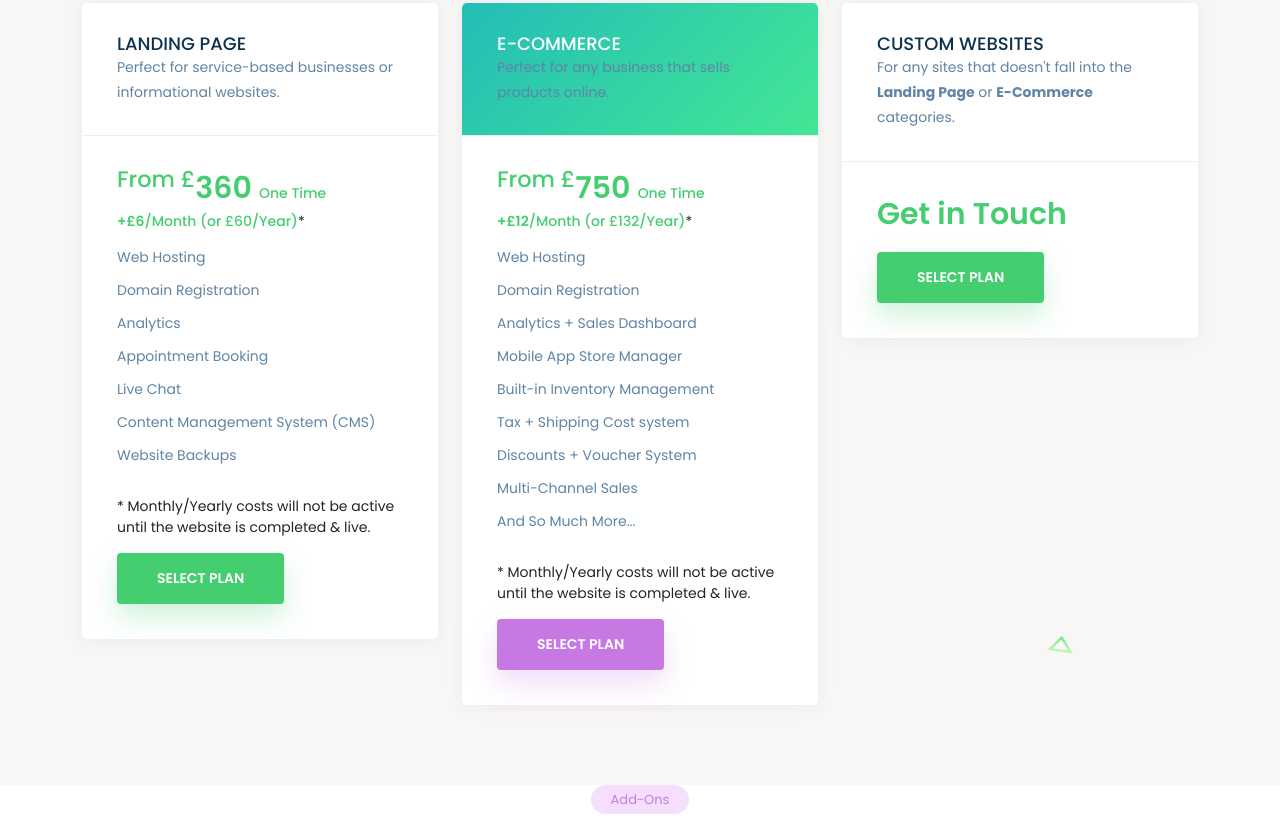
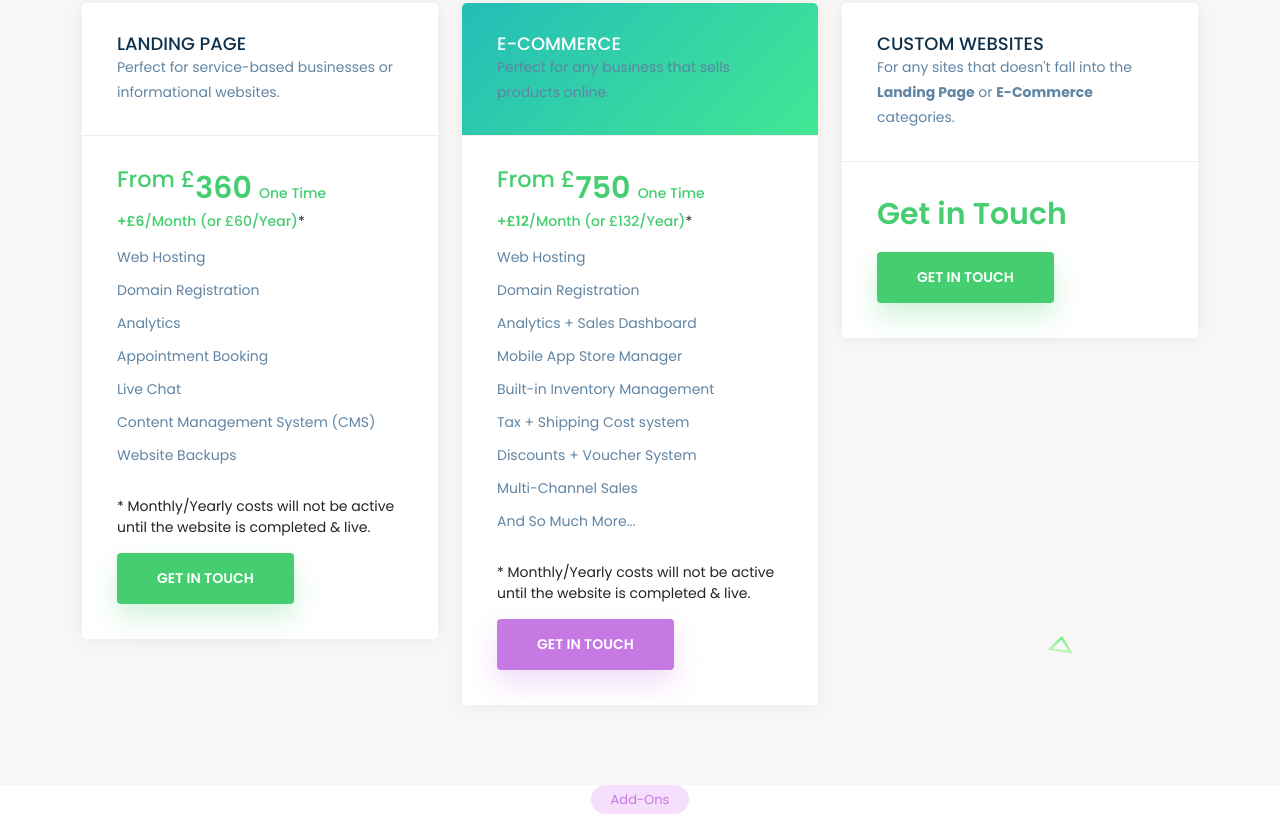
Before and after one commit to mont266/Talisman-Webs, a Gatsby site: page /pricing in a window 1280 px wide. Shown: the part 632-1461 px from the top of the page. Built offline with nearby package versions, Linux system fonts and the light colour scheme; Gatsby itself is replaced by a stand-in of ours.

Commit message:
Update 1.021
-Pricing style buttons updated

```diff
--- a/src/components/PricingPlans/PricingStyleOne.js
+++ b/src/components/PricingPlans/PricingStyleOne.js
@@ -51,8 +51,8 @@ const PricingStyleOne = () => {
                                 <div className="price"> </div>
 
                                 <div className="pricing-footer">
-                                    <Link to="/login" className="btn btn-primary">
-                                        Select Plan
+                                    <Link to="/contact" className="btn btn-primary">
+                                        Get In Touch
                                     </Link>
                                 </div>
                             </div>
@@ -91,8 +91,8 @@ const PricingStyleOne = () => {
                                 <div className="price"> </div>
 
                                 <div className="pricing-footer">
-                                    <Link to="/login" className="btn btn-primary">
-                                        Select Plan
+                                    <Link to="/contact" className="btn btn-primary">
+                                        Get In Touch
                                     </Link>
                                 </div>
                             </div>
@@ -115,8 +115,8 @@ const PricingStyleOne = () => {
                                 </div>
 
                                 <div className="pricing-footer">
-                                    <Link to="/login" className="btn btn-primary">
-                                        Select Plan
+                                    <Link to="/contact" className="btn btn-primary">
+                                        Get In Touch
                                     </Link>
                                 </div>
                             </div>
```
